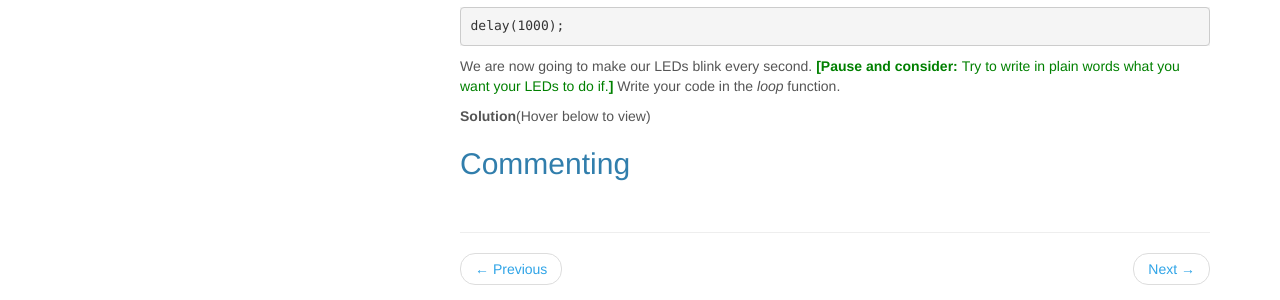
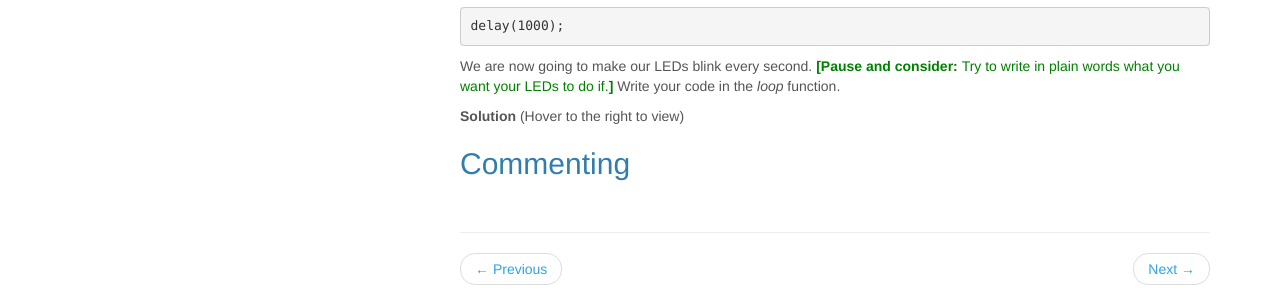
Before and after one commit to jake-chipps/friendometer, a Jekyll site: the page built from _docs/lessons/1-2.md, in a window 1280 px wide and 900 px high, scrolled down 2044 px. Shown: the part 529-829 px from the top of the window. Built offline with Jekyll 4.4.1, drawn with Linux system fonts in a browser that asks for light colours.

Commit message:
Update 1-2.md

```diff
--- a/_docs/lessons/1-2.md
+++ b/_docs/lessons/1-2.md
@@ -84,7 +84,7 @@ delay(1000);
 
 We are now going to make our LEDs blink every second. <span class="think">Try to write in plain words what you want your LEDs to do if.</span> Write your code in the *loop* function.
 
-**Solution**(Hover below to view)
+**Solution** (Hover to the right to view)
 <span class="solution">Turn LEDs on. Delay 1000. Turn LEDs off. Delay 1000.</span>
 
 ## Commenting
```
